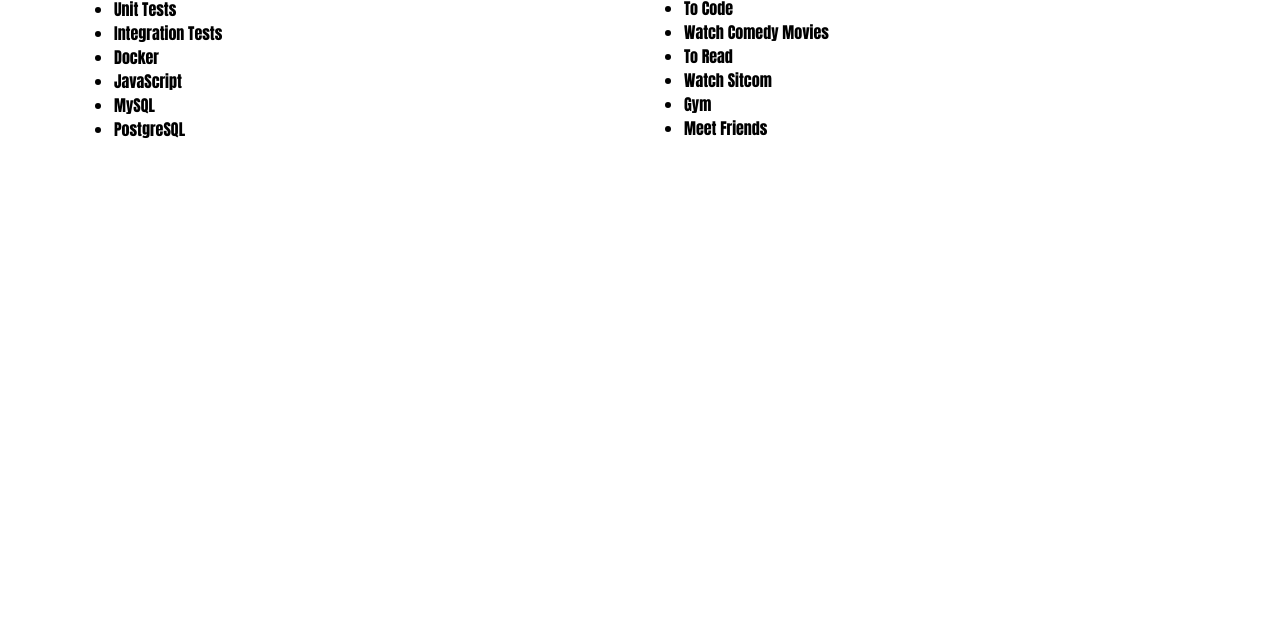
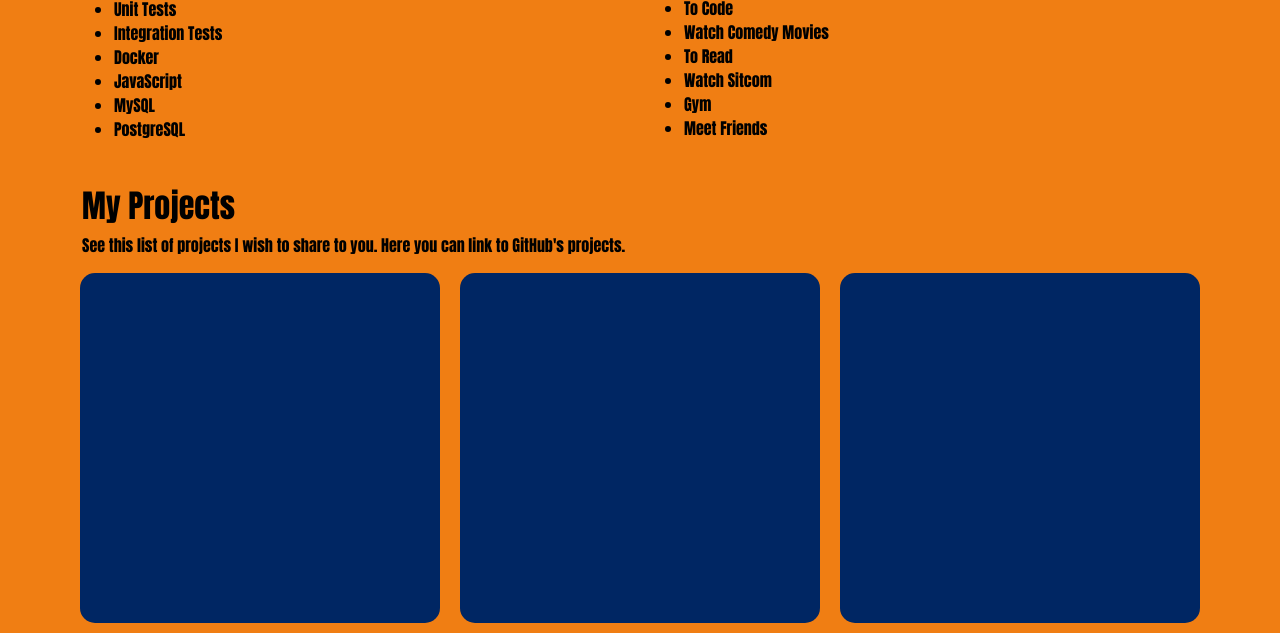
Before and after one commit to abelbarreto-dev/abelbarreto-dev.github.io, a plain HTML site: page index.html in a window 1280 px wide. Shown: the part 558-1191 px from the top of the page. Before the commit the page ends 800 px from the top, so only its background shows below. Drawn offline with nearby package versions, Linux system fonts and the light colour scheme.

Commit message:
feat: createa section of projects

```diff
--- a/css/style.css
+++ b/css/style.css
@@ -44,10 +44,22 @@
 
 /* image post */
 
+.page-background-color {
+    background-color: var(--golden-coffee);
+}
+
 .profile-img {
     background-color: var(--sea-blue);
     height: 400px;
     width: 80%;
+}
+
+.project-card {
+    height: 350px;
+    width: 100%;
+    background-color: var(--sea-blue);
+    margin: 10px;
+    border-radius: 15px;
 }
 
 /* image post */
--- a/index.html
+++ b/index.html
@@ -6,7 +6,7 @@
         <link href="https://cdn.jsdelivr.net/npm/bootstrap@5.0.2/dist/css/bootstrap.min.css" rel="stylesheet" integrity="sha384-EVSTQN3/azprG1Anm3QDgpJLIm9Nao0Yz1ztcQTwFspd3yD65VohhpuuCOmLASjC" crossorigin="anonymous">
         <title>Abel Carvalho</title>
     </head>
-    <body>
+    <body class="page-background-color">
         <header>
             <nav class="nav-control">
                 <div class="container">
@@ -85,7 +85,19 @@
             </div>
         </section>
 
-        <section class="container"></section>
+        <section class="container">
+            <div class="margin-30-top">
+                <h2>My Projects</h2>
+                <p>
+                    See this list of projects I wish to share to you. Here you can link to GitHub's projects.
+                </p>
+                <div class="row">
+                    <div class="col project-card"></div>
+                    <div class="col project-card"></div>
+                    <div class="col project-card"></div>
+                </div>
+            </div>
+        </section>
 
         <section class="container"></section>
 
```
